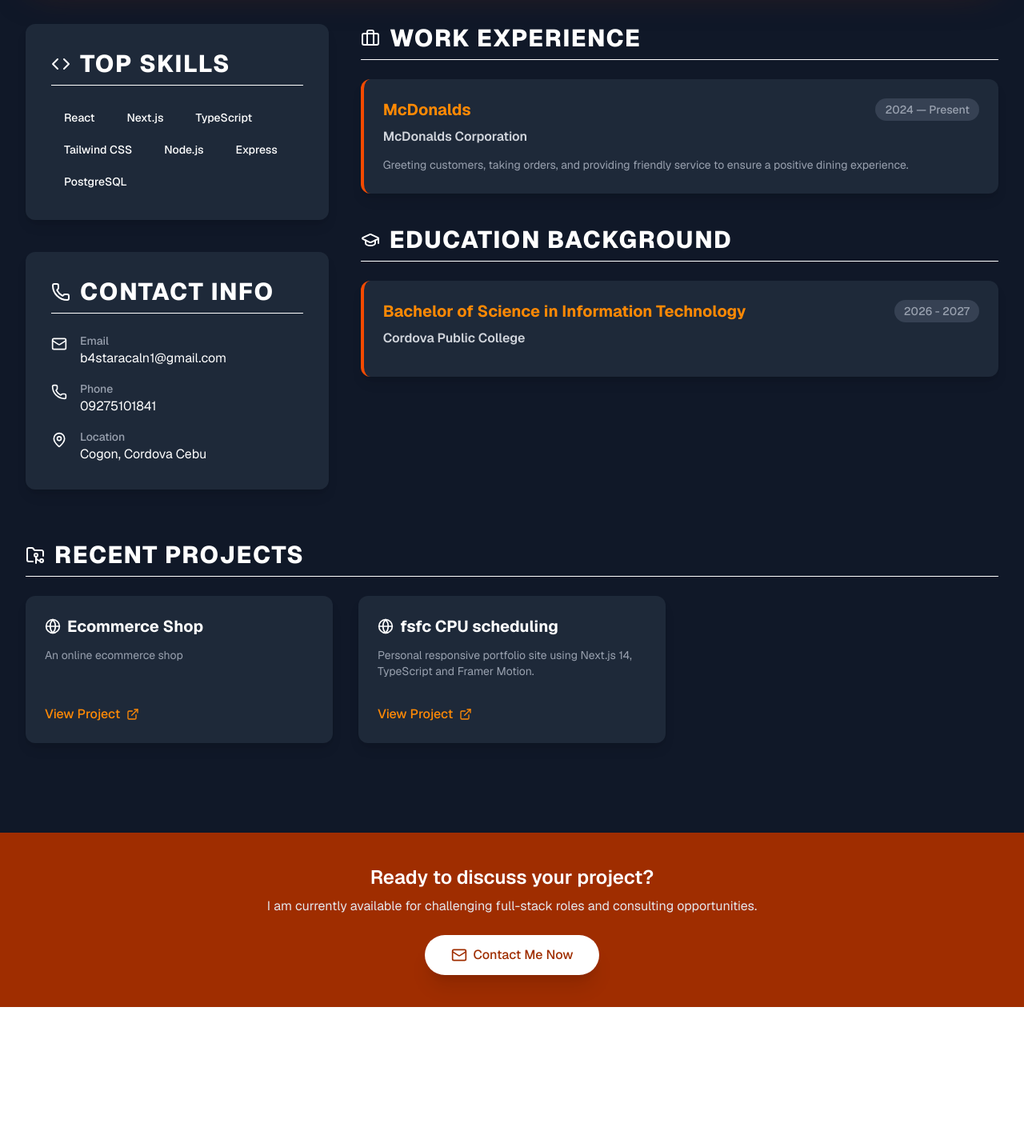
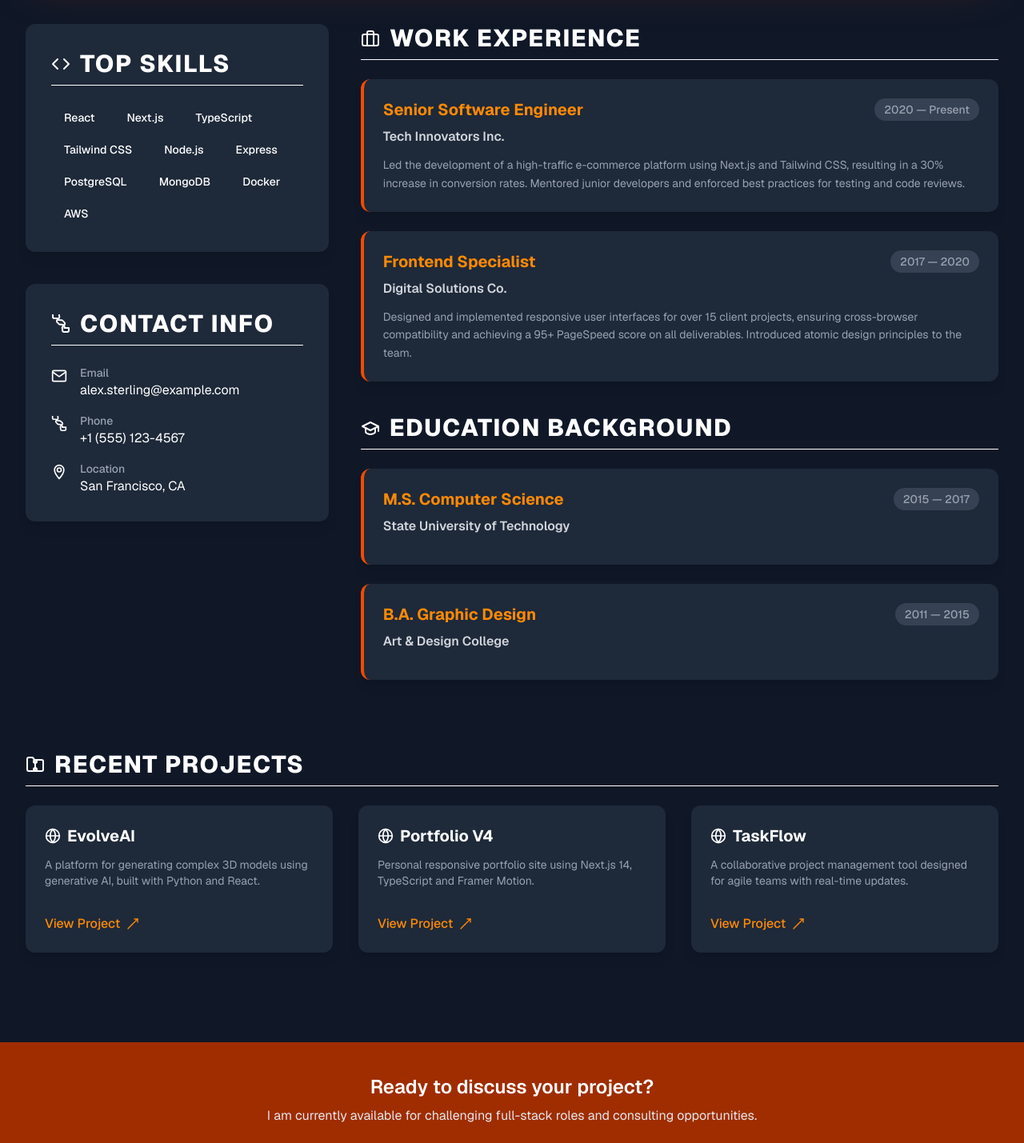
Before and after one commit to janjanko/osracal, a Next.js app: page / in a window 1280 px wide. Shown: the part 500-1929 px from the top of the page at 80% size. Before the commit the page ends 1759 px from the top, so only its background shows below. Built offline with nearby package versions, Linux system fonts and the light colour scheme.

Commit message:
Update page.tsx

```diff
--- a/app/page.tsx
+++ b/app/page.tsx
@@ -1,20 +1,47 @@
 "use client";
 
 import React, { useState, useMemo } from 'react';
-import {
-  Briefcase,
-  GraduationCap,
-  FolderGit2,
-  Mail,
-  Phone,
-  MapPin,
-  ExternalLink,
-  User,
-  Code,
-  Globe,
-  Palette,
-  LucideIcon, // Import LucideIcon type for cleaner prop definitions
-} from 'lucide-react';
+// Removing lucide-react dependency and replacing with inline SVGs/Types below.
+
+// --- Icon Type/Replacements ---
+// Define a simple type for the replacement icon component
+type IconComponent = React.FC<{ className?: string, title?: string }>;
+
+// Inline SVG replacements for Lucide icons
+const IconBriefcase: IconComponent = (props) => (
+  <svg {...props} xmlns="http://www.w3.org/2000/svg" width="24" height="24" viewBox="0 0 24 24" fill="none" stroke="currentColor" strokeWidth="2" strokeLinecap="round" strokeLinejoin="round"><rect x="2" y="7" width="20" height="14" rx="2" ry="2"></rect><path d="M16 21V5a2 2 0 0 0-2-2h-4a2 2 0 0 0-2 2v16"></path></svg>
+);
+const IconGraduationCap: IconComponent = (props) => (
+  <svg {...props} xmlns="http://www.w3.org/2000/svg" width="24" height="24" viewBox="0 0 24 24" fill="none" stroke="currentColor" strokeWidth="2" strokeLinecap="round" strokeLinejoin="round"><path d="M22 10v6M2 10l10-5 10 5-10 5z"></path><path d="M6 12v5c0 1.66 4 3 6 3s6-1.34 6-3v-5"></path></svg>
+);
+const IconFolderGit2: IconComponent = (props) => (
+  <svg {...props} xmlns="http://www.w3.org/2000/svg" width="24" height="24" viewBox="0 0 24 24" fill="none" stroke="currentColor" strokeWidth="2" strokeLinecap="round" strokeLinejoin="round"><path d="M4 20h16a2 2 0 0 0 2-2V8a2 2 0 0 0-2-2h-7.93a2 2 0 0 1-1.66-.9l-.82-1.2A2 2 0 0 0 7.93 3H4a2 2 0 0 0-2 2v13c0 1.1.9 2 2 2z"></path><path d="M12 18V8"></path><circle cx="12" cy="18" r="2"></circle><circle cx="12" cy="8" r="2"></circle></svg>
+);
+const IconMail: IconComponent = (props) => (
+  <svg {...props} xmlns="http://www.w3.org/2000/svg" width="24" height="24" viewBox="0 0 24 24" fill="none" stroke="currentColor" strokeWidth="2" strokeLinecap="round" strokeLinejoin="round"><rect x="2" y="4" width="20" height="16" rx="2"></rect><path d="M22 6l-10 7L2 6"></path></svg>
+);
+const IconPhone: IconComponent = (props) => (
+  <svg {...props} xmlns="http://www.w3.org/2000/svg" width="24" height="24" viewBox="0 0 24 24" fill="none" stroke="currentColor" strokeWidth="2" strokeLinecap="round" strokeLinejoin="round"><path d="M22 16.92v3a2 2 0 0 1-2 2h-3.9a2 2 0 0 1-2-1.78l-.3-3.14a2 2 0 0 1 .53-1.87l2.2-2.2a2 2 0 0 0 0-2.83l-2.2-2.2a2 2 0 0 0-1.87-.53l-3.14-.3a2 2 0 0 1-1.78-2H4a2 2 0 0 1-2-2v-3a2 2 0 0 1 2-2h3.9a2 2 0 0 1 2 1.78l.3 3.14a2 2 0 0 1-.53 1.87l-2.2 2.2a2 2 0 0 0 0 2.83l2.2 2.2a2 2 0 0 0 1.87.53l3.14.3a2 2 0 0 1 1.78 2V16.92z"></path></svg>
+);
+const IconMapPin: IconComponent = (props) => (
+  <svg {...props} xmlns="http://www.w3.org/2000/svg" width="24" height="24" viewBox="0 0 24 24" fill="none" stroke="currentColor" strokeWidth="2" strokeLinecap="round" strokeLinejoin="round"><path d="M12 2C8.13 2 5 5.13 5 9c0 5.25 7 13 7 13s7-7.75 7-13c0-3.87-3.13-7-7-7z"></path><circle cx="12" cy="9" r="3"></circle></svg>
+);
+const IconExternalLink: IconComponent = (props) => (
+  <svg {...props} xmlns="http://www.w3.org/2000/svg" width="24" height="24" viewBox="0 0 24 24" fill="none" stroke="currentColor" strokeWidth="2" strokeLinecap="round" strokeLinejoin="round"><path d="M15 3h6v6"></path><path d="M10 14L21 3"></path><path d="M10 14l-7 7"></path></svg>
+);
+const IconUser: IconComponent = (props) => (
+  <svg {...props} xmlns="http://www.w3.org/2000/svg" width="24" height="24" viewBox="0 0 24 24" fill="none" stroke="currentColor" strokeWidth="2" strokeLinecap="round" strokeLinejoin="round"><path d="M19 21v-2a4 4 0 0 0-4-4H9a4 4 0 0 0-4 4v2"></path><circle cx="12" cy="7" r="4"></circle></svg>
+);
+const IconCode: IconComponent = (props) => (
+  <svg {...props} xmlns="http://www.w3.org/2000/svg" width="24" height="24" viewBox="0 0 24 24" fill="none" stroke="currentColor" strokeWidth="2" strokeLinecap="round" strokeLinejoin="round"><polyline points="16 18 22 12 16 6"></polyline><polyline points="8 6 2 12 8 18"></polyline></svg>
+);
+const IconGlobe: IconComponent = (props) => (
+  <svg {...props} xmlns="http://www.w3.org/2000/svg" width="24" height="24" viewBox="0 0 24 24" fill="none" stroke="currentColor" strokeWidth="2" strokeLinecap="round" strokeLinejoin="round"><circle cx="12" cy="12" r="10"></circle><line x1="2" y1="12" x2="22" y2="12"></line><path d="M12 2a15.3 15.3 0 0 1 4 10 15.3 15.3 0 0 1-4 10 15.3 15.3 0 0 1-4-10 15.3 15.3 0 0 1 4-10z"></path></svg>
+);
+const IconPalette: IconComponent = (props) => (
+  <svg {...props} xmlns="http://www.w3.org/2000/svg" width="24" height="24" viewBox="0 0 24 24" fill="none" stroke="currentColor" strokeWidth="2" strokeLinecap="round" strokeLinejoin="round"><path d="M12 22C17.5 22 22 17.5 22 12C22 6.5 17.5 2 12 2C6.5 2 2 6.5 2 12C2 17.5 6.5 22 12 22z"></path><path d="M12 2a10 10 0 0 1 10 10"></path><path d="M12 2a10 10 0 0 0-10 10"></path></svg>
+);
+
 
 // --- Theme Definitions and Types ---
 const themeColors = {
@@ -75,8 +102,9 @@ interface ThemeSelectorProps {
   setTheme: (theme: ThemeKey) => void;
 }
 
+// Updated icon type to use the local IconComponent interface
 interface SectionHeaderProps {
-  icon: LucideIcon;
+  icon: IconComponent;
   title: string;
   theme: string;
 }
@@ -89,8 +117,9 @@ interface CardEntryProps {
   theme: string;
 }
 
+// Updated icon type to use the local IconComponent interface
 interface ContactItemProps {
-  icon: LucideIcon;
+  icon: IconComponent;
   label: string;
   value: string;
   link?: string; // Made optional to fix usage for Location (Fixes 2741)
@@ -113,44 +142,64 @@ const resumeData: ResumeData = {
   about:
     'A passionate storyteller and dedicated developer with 7+ years of experience crafting beautiful, responsive web applications. Focused on delivering high-performance, accessible, and scalable solutions using modern technologies. My work emphasizes clean architecture and user-centric design, transforming complex requirements into intuitive digital experiences.',
   contact: {
-    email: 'b4staracaln1@gmail.com',
-    phone: '09275101841',
-    location: 'Cogon, Cordova Cebu',
+    email: 'alex.sterling@example.com',
+    phone: '+1 (555) 123-4567',
+    location: 'San Francisco, CA',
   },
   skills: [
-    'React', 'Next.js', 'TypeScript', 'Tailwind CSS', 'Node.js', 'Express', 'PostgreSQL',
+    'React', 'Next.js', 'TypeScript', 'Tailwind CSS', 'Node.js', 'Express', 'PostgreSQL', 'MongoDB', 'Docker', 'AWS',
   ],
   experience: [
     {
       id: 1,
-      title: 'McDonalds',
-      company: 'McDonalds Corporation',
-      duration: '2024 — Present',
+      title: 'Senior Software Engineer',
+      company: 'Tech Innovators Inc.',
+      duration: '2020 — Present',
       description:
-        'Greeting customers, taking orders, and providing friendly service to ensure a positive dining experience.',
-    }
+        'Led the development of a high-traffic e-commerce platform using Next.js and Tailwind CSS, resulting in a 30% increase in conversion rates. Mentored junior developers and enforced best practices for testing and code reviews.',
+    },
+    {
+      id: 2,
+      title: 'Frontend Specialist',
+      company: 'Digital Solutions Co.',
+      duration: '2017 — 2020',
+      description:
+        'Designed and implemented responsive user interfaces for over 15 client projects, ensuring cross-browser compatibility and achieving a 95+ PageSpeed score on all deliverables. Introduced atomic design principles to the team.',
+    },
   ],
   education: [
     {
       id: 1,
-      degree: 'Bachelor of Science in Information Technology',
-      institution: 'Cordova Public College',
-      year: '2026 - 2027',
-    }
+      degree: 'M.S. Computer Science',
+      institution: 'State University of Technology',
+      year: '2015 — 2017',
+    },
+    {
+      id: 2,
+      degree: 'B.A. Graphic Design',
+      institution: 'Art & Design College',
+      year: '2011 — 2015',
+    },
   ],
   projects: [
     {
       id: 1,
-      name: 'Ecommerce Shop',
-      description: ' An online ecommerce shop',
-      link: 'https://jake-finalproject.vercel.app/',
+      name: 'EvolveAI',
+      description: 'A platform for generating complex 3D models using generative AI, built with Python and React.',
+      link: 'https://github.com/alex-dev/evolve-ai',
     },
     {
       id: 2,
-      name: 'fsfc CPU scheduling',
+      name: 'Portfolio V4',
       description: 'Personal responsive portfolio site using Next.js 14, TypeScript and Framer Motion.',
-      link: 'https://fcfsjracs.vercel.app/',
-    }
+      link: 'https://portfolio-v4.example.com',
+    },
+    {
+      id: 3,
+      name: 'TaskFlow',
+      description: 'A collaborative project management tool designed for agile teams with real-time updates.',
+      link: 'https://taskflow-app.example.com',
+    },
   ],
 };
 
@@ -158,7 +207,7 @@ const resumeData: ResumeData = {
 const ThemeSelector: React.FC<ThemeSelectorProps> = ({ currentTheme, setTheme }) => (
   <div className="fixed top-4 right-4 z-50">
     <div className="flex items-center space-x-2 bg-gray-800 p-2 rounded-full shadow-2xl border border-gray-700">
-      <Palette className="w-5 h-5 text-gray-400" />
+      <IconPalette className="w-5 h-5 text-gray-400" />
       {Object.entries(themeColors).map(([key, theme]) => (
         <button
           key={key}
@@ -275,7 +324,7 @@ const ProjectCard: React.FC<ProjectCardProps> = ({ project, theme }) => {
       <div>
         <div className="flex items-center mb-3">
           {/* Dynamic icon color */}
-          <Globe className={`w-5 h-5 ${iconColor} mr-2`} />
+          <IconGlobe className={`w-5 h-5 ${iconColor} mr-2`} />
           <h4 className="text-xl font-bold text-white">{project.name}</h4>
         </div>
         <p className="text-gray-400 text-sm mb-4">{project.description}</p>
@@ -288,7 +337,7 @@ const ProjectCard: React.FC<ProjectCardProps> = ({ project, theme }) => {
         className={`inline-flex items-center ${linkColor} ${linkHoverColor} font-medium transition group mt-4`}
       >
         View Project
-        <ExternalLink className="w-4 h-4 ml-2 group-hover:translate-x-1 transition duration-200" />
+        <IconExternalLink className="w-4 h-4 ml-2 group-hover:translate-x-1 transition duration-200" />
       </a>
     </div>
   );
@@ -315,7 +364,7 @@ const App = () => {
 
     // Otherwise, generate the theme-specific placeholder URL
     const code = themeColors[currentTheme].code;
-    return `j.jpg`;
+    return `https://placehold.co/400x400/${code}/ffffff?text=Your+Photo`;
   }, [currentTheme]);
 
 
@@ -375,7 +424,6 @@ const App = () => {
       {/* Theme Selector UI */}
       <ThemeSelector currentTheme={currentTheme} setTheme={setTheme} />
 
-      {/* Top Banner (Dynamic background color) */}
       <div className={`${themeClasses.topBannerBg} py-3 text-center shadow-lg`}>
         <p className="text-sm font-semibold tracking-widest uppercase">
           {resumeData.name}: ONLINE RESUME
@@ -383,50 +431,41 @@ const App = () => {
       </div>
 
       <div className="max-w-7xl mx-auto px-4 sm:px-6 lg:px-8 py-12">
-        {/* --- 1. PROFILE / ABOUT ME SECTION --- */}
-        {/* Using explicit shadow class */}
         <div className={`flex flex-col md:flex-row items-center md:items-start bg-gray-800 p-8 rounded-2xl shadow-2xl ${themeClasses.profileShadow} mb-16`}>
           <div className="md:w-3/4 order-2 md:order-1 pt-6 md:pt-0 md:pr-10">
             <h1 className="text-5xl sm:text-6xl font-black text-white mb-2">
               {resumeData.name}
             </h1>
-            {/* Dynamic text color */}
             <p className={`text-2xl font-light ${themeClasses.profileTitleColor} mb-6`}>
               {resumeData.title}
             </p>
 
-            <SectionHeader icon={User} title="About Me" theme={themeAccent} />
+            <SectionHeader icon={IconUser} title="About Me" theme={themeAccent} />
             <p className="text-gray-300 leading-relaxed text-lg">
               {resumeData.about}
             </p>
           </div>
 
-          {/* Image/Picture Area - Using explicit border class */}
           <div className="md:w-1/4 order-1 md:order-2 flex justify-center flex-shrink-0">
             <div className={`w-52 h-52 sm:w-64 sm:h-64 rounded-full border-4 ${themeClasses.imageBorder} p-1 bg-gray-900 overflow-hidden shadow-2xl`}>
               <img
                 src={dynamicImageUrl}
                 alt="Profile Picture Placeholder"
                 className="w-full h-full object-cover rounded-full transition duration-500 hover:scale-105"
-                // Using the typed handler
                 onError={handleImageError}
               />
             </div>
           </div>
         </div>
 
-        {/* --- MAIN CONTENT GRID (Skills, Experience, Education) --- */}
         <div className="grid grid-cols-1 lg:grid-cols-3 gap-10 mb-16">
-          {/* LEFT COLUMN: Skills and Contact */}
           <div className="lg:col-span-1 space-y-10">
-            {/* Skills Card */}
             <div className="bg-gray-800 p-8 rounded-xl shadow-lg">
-              <SectionHeader icon={Code} title="Top Skills" theme={themeAccent} />
+              <SectionHeader icon={IconCode} title="Top Skills" theme={themeAccent} />
               <div className="flex flex-wrap gap-2">
                 {resumeData.skills.map((skill) => (
                   <span
                     key={skill}
-                    // Dynamic background color (uses simple interpolation which should be fine)
                     className={`px-4 py-1.5 bg-${themeAccent}-600 text-white text-sm font-medium rounded-full hover:bg-${themeAccent}-700 transition`}
                   >
                     {skill}
@@ -435,24 +474,19 @@ const App = () => {
               </div>
             </div>
 
-            {/* Contact Card */}
             <div className="bg-gray-800 p-8 rounded-xl shadow-lg">
-              <SectionHeader icon={Phone} title="Contact Info" theme={themeAccent} />
+              <SectionHeader icon={IconPhone} title="Contact Info" theme={themeAccent} />
               <div className="space-y-4">
-                {/* Email and Phone have links */}
-                <ContactItem icon={Mail} label="Email" value={resumeData.contact.email} link={`mailto:${resumeData.contact.email}`} theme={themeAccent} />
-                <ContactItem icon={Phone} label="Phone" value={resumeData.contact.phone} link={`tel:${resumeData.contact.phone.replace(/\s+/g, '')}`} theme={themeAccent} />
-                {/* Location does not need a link, relies on optional prop */}
-                <ContactItem icon={MapPin} label="Location" value={resumeData.contact.location} theme={themeAccent} />
+                <ContactItem icon={IconMail} label="Email" value={resumeData.contact.email} link={`mailto:${resumeData.contact.email}`} theme={themeAccent} />
+                <ContactItem icon={IconPhone} label="Phone" value={resumeData.contact.phone} link={`tel:${resumeData.contact.phone.replace(/\s+/g, '')}`} theme={themeAccent} />
+                <ContactItem icon={IconMapPin} label="Location" value={resumeData.contact.location} theme={themeAccent} />
               </div>
             </div>
           </div>
 
-          {/* RIGHT COLUMN: Experience and Education */}
           <div className="lg:col-span-2 space-y-10">
-            {/* Work Experience */}
             <div>
-              <SectionHeader icon={Briefcase} title="Work Experience" theme={themeAccent} />
+              <SectionHeader icon={IconBriefcase} title="Work Experience" theme={themeAccent} />
               {resumeData.experience.map((job) => (
                 <CardEntry
                   key={job.id}
@@ -465,16 +499,14 @@ const App = () => {
               ))}
             </div>
 
-            {/* Education Background */}
             <div>
-              <SectionHeader icon={GraduationCap} title="Education Background" theme={themeAccent} />
+              <SectionHeader icon={IconGraduationCap} title="Education Background" theme={themeAccent} />
               {resumeData.education.map((edu) => (
                 <CardEntry
                   key={edu.id}
                   title={edu.degree}
                   subtitle={edu.institution}
                   duration={edu.year}
-                  // description is omitted here, relying on the optional prop definition
                   theme={themeAccent}
                 />
               ))}
@@ -482,9 +514,8 @@ const App = () => {
           </div>
         </div>
 
-        {/* --- PROJECTS SECTION (Grid Layout) --- */}
         <div className="mb-16">
-          <SectionHeader icon={FolderGit2} title="Recent Projects" theme={themeAccent} />
+          <SectionHeader icon={IconFolderGit2} title="Recent Projects" theme={themeAccent} />
           <div className="grid grid-cols-1 md:grid-cols-2 lg:grid-cols-3 gap-8">
             {resumeData.projects.map((project) => (
               <ProjectCard key={project.id} project={project} theme={themeAccent} />
@@ -493,17 +524,14 @@ const App = () => {
         </div>
       </div>
 
-      {/* --- Footer/Bottom CTA (Dynamic background and button colors) --- */}
-      {/* Using explicit background class */}
       <footer className={`${themeClasses.footerBg} py-10 text-center text-white`}>
         <h3 className="text-2xl font-semibold mb-2">Ready to discuss your project?</h3>
         <p className="text-gray-200 mb-6">I am currently available for challenging full-stack roles and consulting opportunities.</p>
         <a
           href={`mailto:${resumeData.contact.email}`}
-          // Using explicit text color class
           className={`inline-flex items-center justify-center px-8 py-3 border border-transparent text-base font-medium rounded-full ${themeClasses.ctaTextColor} bg-white hover:bg-gray-100 shadow-xl transition transform hover:scale-105`}
         >
-          <Mail className="w-5 h-5 mr-2" />
+          <IconMail className="w-5 h-5 mr-2" />
           Contact Me Now
         </a>
       </footer>
```
